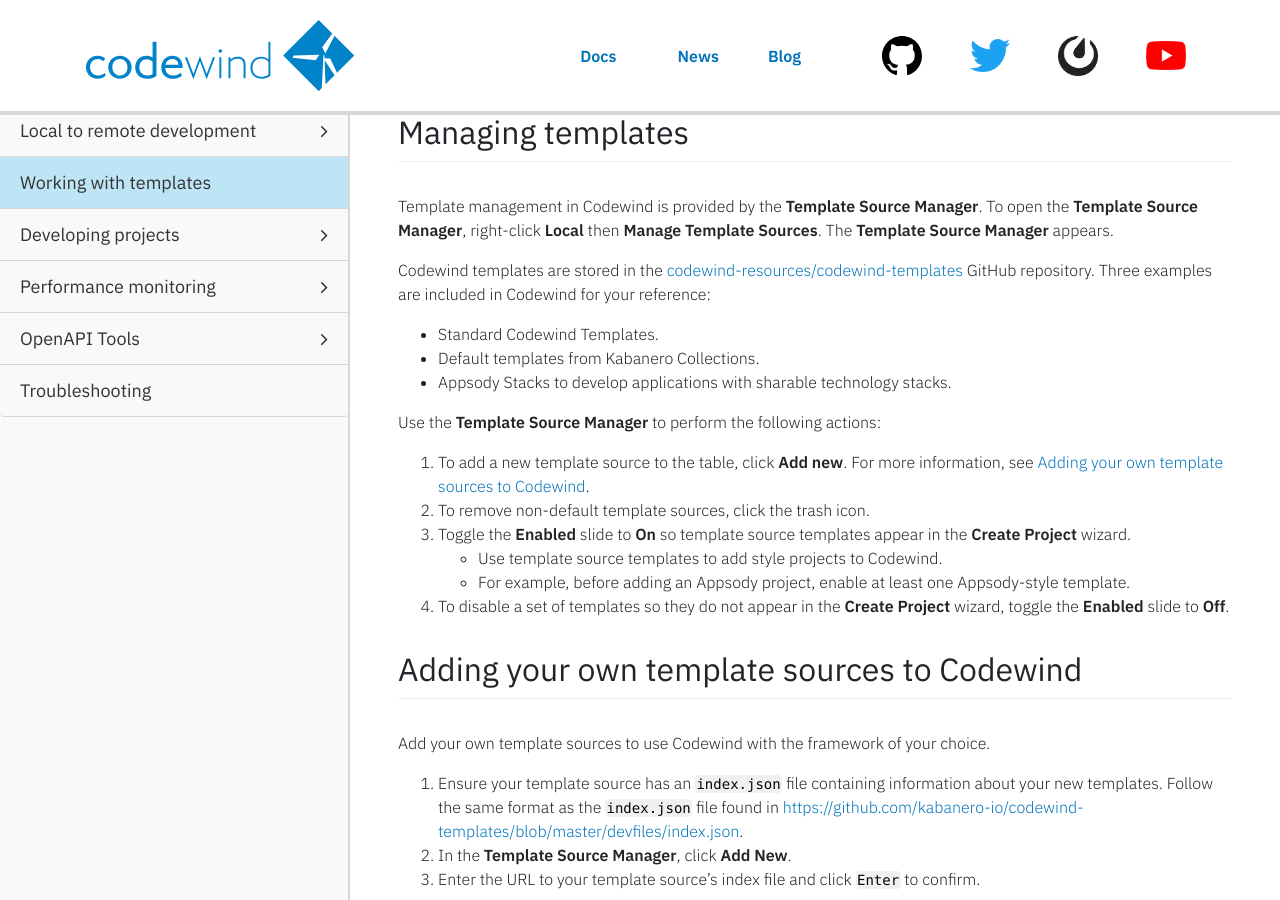
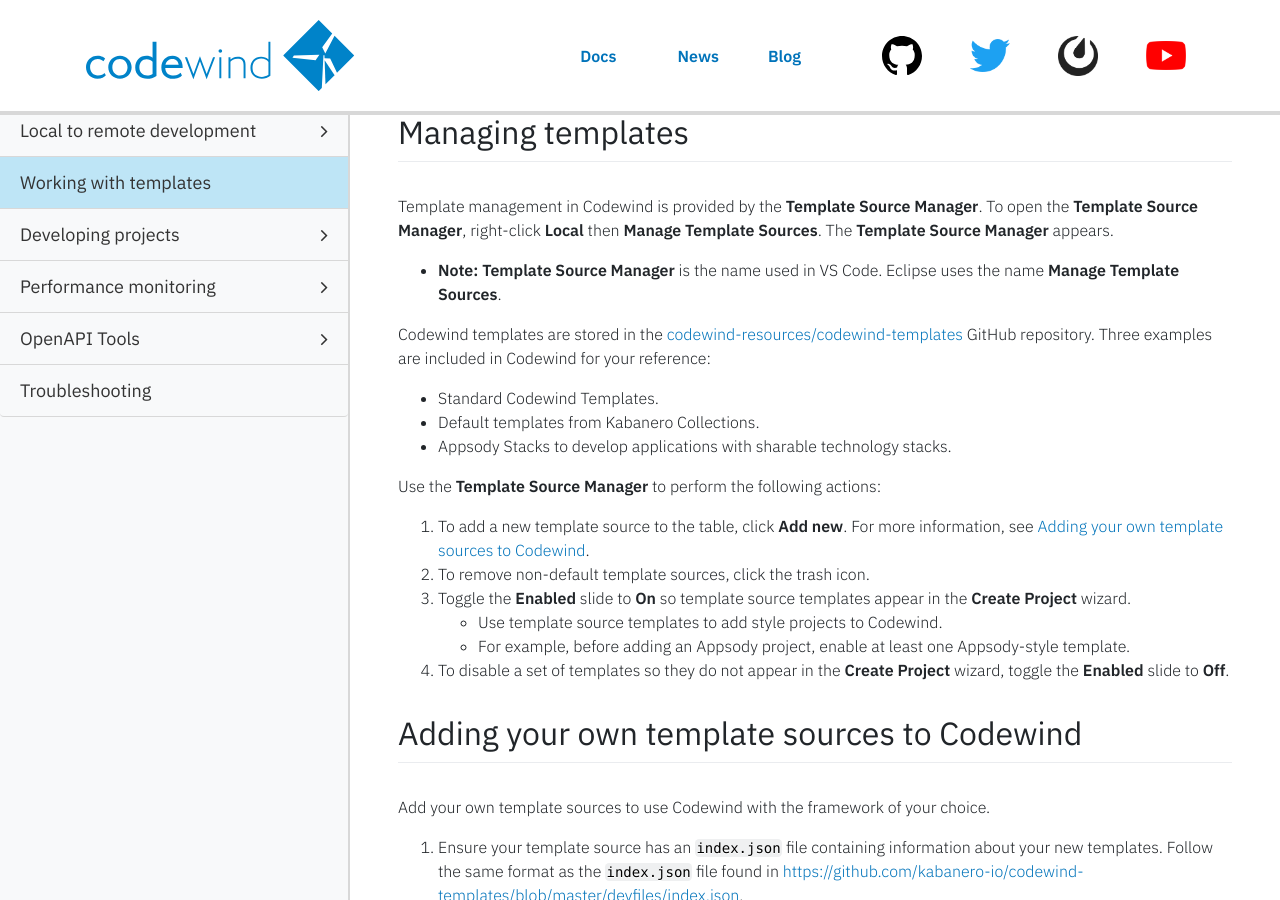
Before and after one commit to eclipse-archived/codewind-docs, a Jekyll site: the page built from docs/_documentations/workingwithtemplates.md, in a window 1280 px wide and 900 px high, scrolled down 495 px. Built offline with Jekyll 4.4.1, drawn with Linux system fonts in a browser that asks for light colours; nearby versions of some CDN libraries; comment, search, counter and statistics services are not loaded.

Commit message:
Adding note about template manager name
PR for this issue: https://github.com/eclipse/codewind/issues/2136

```diff
--- a/docs/_documentations/workingwithtemplates.md
+++ b/docs/_documentations/workingwithtemplates.md
@@ -22,6 +22,8 @@ Codewind provides preconfigured, containerized project templates covering severa
 
 Template management in Codewind is provided by the **Template Source Manager**. To open the **Template Source Manager**, right-click **Local** then **Manage Template Sources**. The **Template Source Manager** appears.
 
+- **Note:** **Template Source Manager** is the name used in VS Code. Eclipse uses the name **Manage Template Sources**.
+
 Codewind templates are stored in the [codewind-resources/codewind-templates](https://github.com/codewind-resources/codewind-templates)
 GitHub repository. Three examples are included in Codewind for your reference:
 * Standard Codewind Templates.
```
